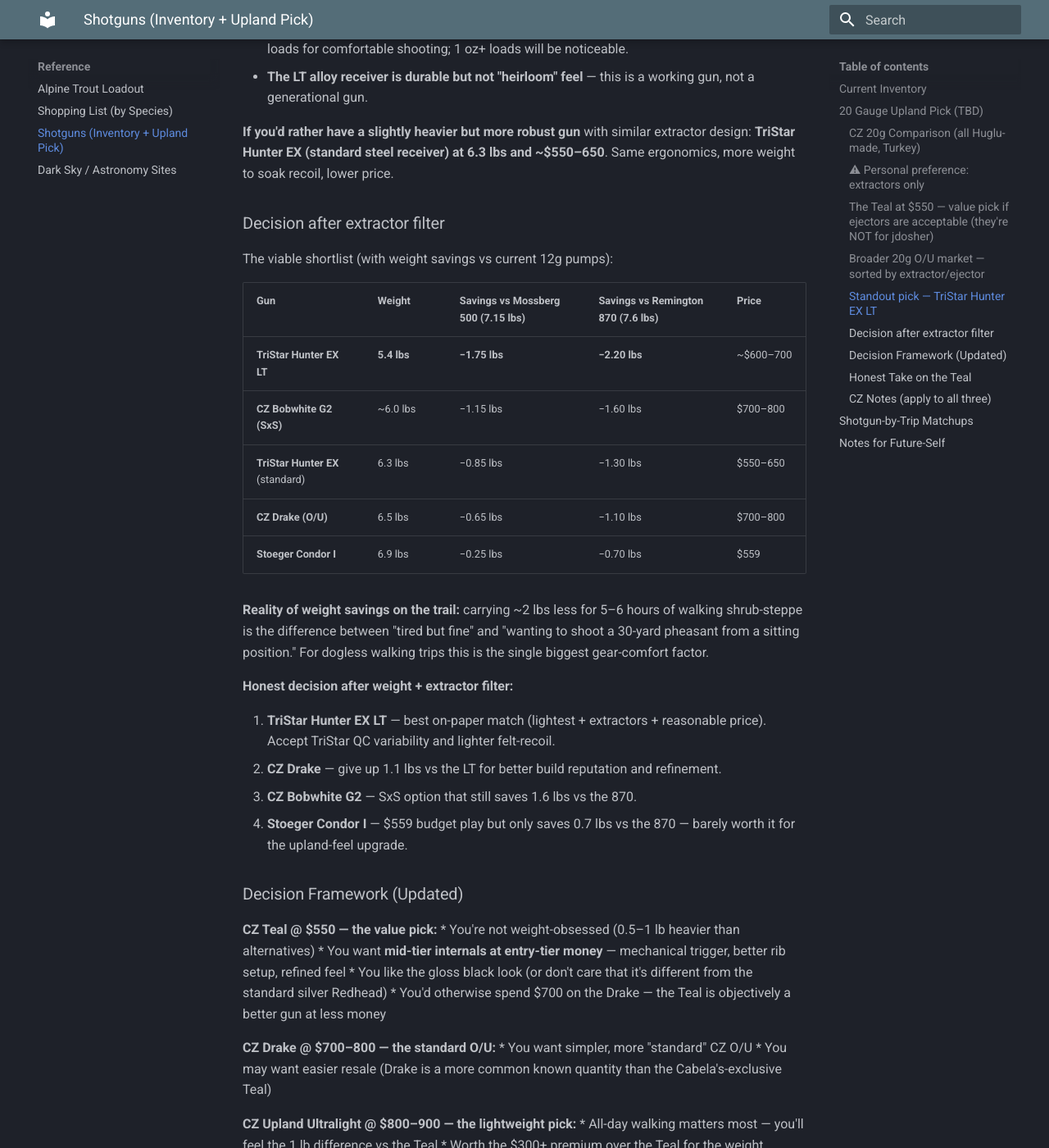
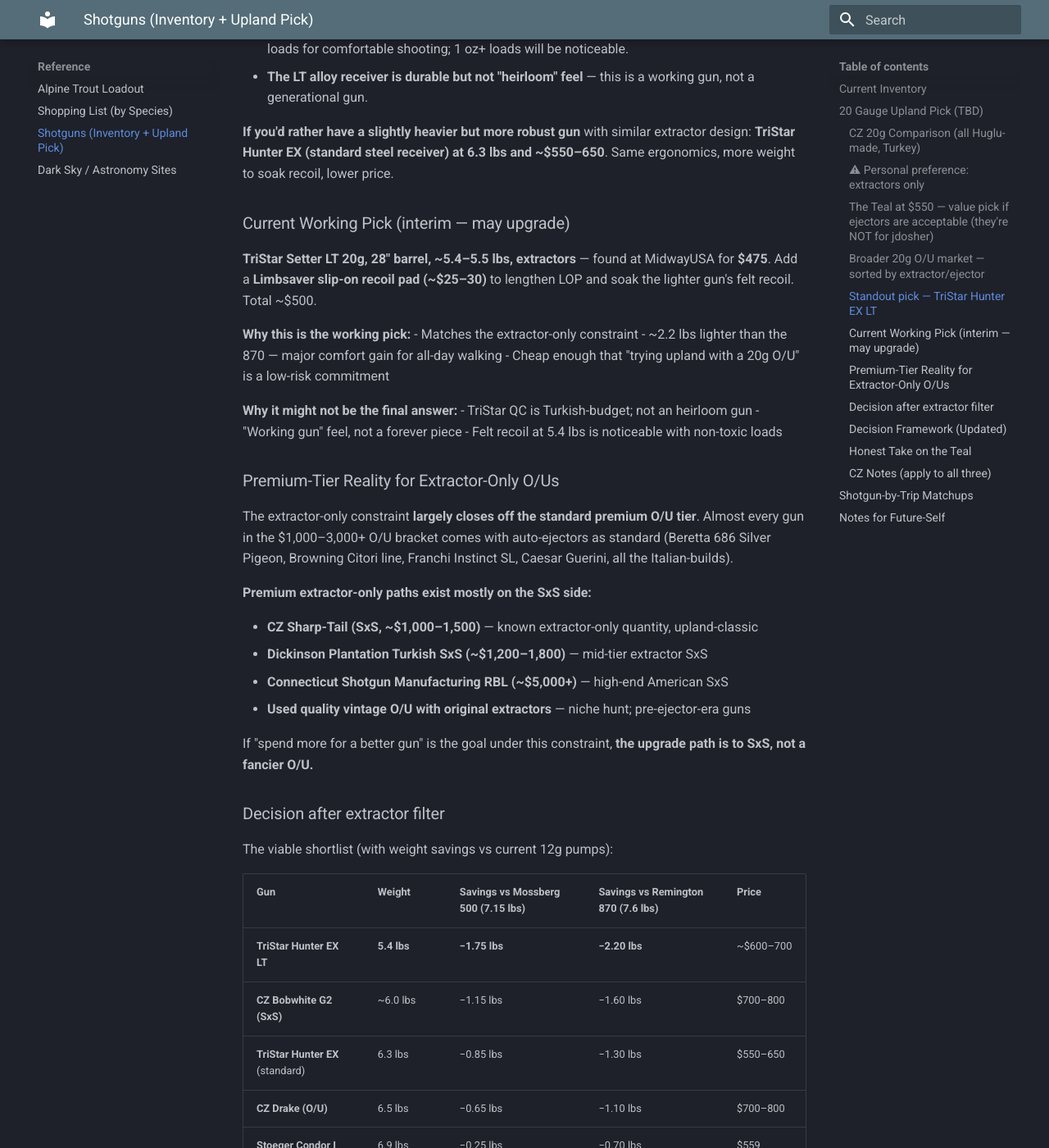
Before and after one commit to jdosher/outdoors-manual, an MkDocs documentation site: the page built from docs/reference/shotguns.md, in a window 1280 px wide and 1400 px high, scrolled down 3499 px. Shown: the whole window at 82% size. Built offline with MkDocs 1.6.1 and Material for MkDocs 9.7.7, drawn with Linux system fonts in a browser that asks for light colours.

Commit message:
Shotguns: log TriStar Setter LT 20g 28" $475 + Limbsaver pad as interim pick; flag premium-tier reality - extractor-only constraint forces SxS path (Sharp-Tail, Dickinson, CSMC RBL), not fancier O/U

```diff
--- a/docs/reference/shotguns.md
+++ b/docs/reference/shotguns.md
@@ -88,6 +88,33 @@ Viable CZ options under this constraint: Bobwhite G2 (SxS), Drake (O/U), Mallard
 
 **If you'd rather have a slightly heavier but more robust gun** with similar extractor design: **TriStar Hunter EX (standard steel receiver) at 6.3 lbs and ~$550–650**. Same ergonomics, more weight to soak recoil, lower price.
 
+### Current Working Pick (interim — may upgrade)
+
+**TriStar Setter LT 20g, 28" barrel, ~5.4–5.5 lbs, extractors** — found at MidwayUSA for **$475**. Add a **Limbsaver slip-on recoil pad (~$25–30)** to lengthen LOP and soak the lighter gun's felt recoil. Total ~$500.
+
+**Why this is the working pick:**
+- Matches the extractor-only constraint
+- ~2.2 lbs lighter than the 870 — major comfort gain for all-day walking
+- Cheap enough that "trying upland with a 20g O/U" is a low-risk commitment
+
+**Why it might not be the final answer:**
+- TriStar QC is Turkish-budget; not an heirloom gun
+- "Working gun" feel, not a forever piece
+- Felt recoil at 5.4 lbs is noticeable with non-toxic loads
+
+### Premium-Tier Reality for Extractor-Only O/Us
+
+The extractor-only constraint **largely closes off the standard premium O/U tier**. Almost every gun in the $1,000–3,000+ O/U bracket comes with auto-ejectors as standard (Beretta 686 Silver Pigeon, Browning Citori line, Franchi Instinct SL, Caesar Guerini, all the Italian-builds).
+
+**Premium extractor-only paths exist mostly on the SxS side:**
+
+* **CZ Sharp-Tail (SxS, ~$1,000–1,500)** — known extractor-only quantity, upland-classic
+* **Dickinson Plantation Turkish SxS (~$1,200–1,800)** — mid-tier extractor SxS
+* **Connecticut Shotgun Manufacturing RBL (~$5,000+)** — high-end American SxS
+* **Used quality vintage O/U with original extractors** — niche hunt; pre-ejector-era guns
+
+If "spend more for a better gun" is the goal under this constraint, **the upgrade path is to SxS, not a fancier O/U.**
+
 ### Decision after extractor filter
 
 The viable shortlist (with weight savings vs current 12g pumps):
```
